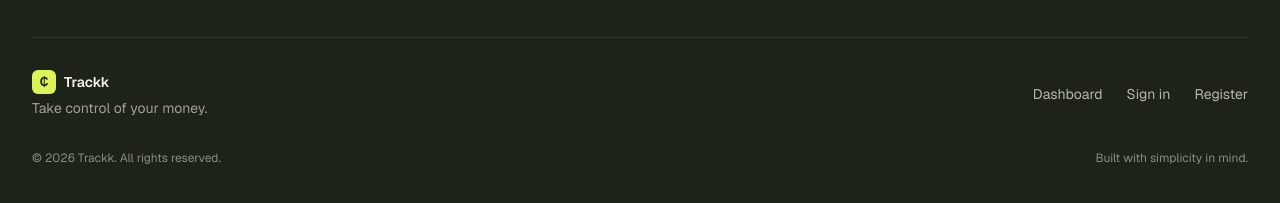
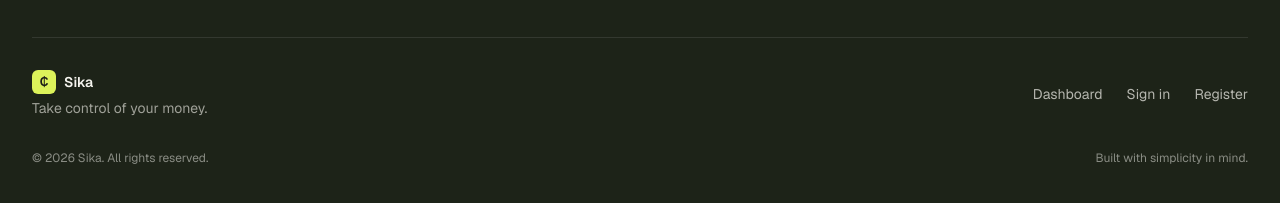
Before and after one commit to BernardSDev/expense-tracker.frontend, a Next.js app: page / in a window 1280 px wide. Shown: the part 2591-2794 px from the top of the page. Built offline with nearby package versions, Linux system fonts and the light colour scheme.

Commit message:
Rename app to Sika

```diff
--- a/src/app/layout.tsx
+++ b/src/app/layout.tsx
@@ -19,8 +19,8 @@ const geistMono = Geist_Mono({
 
 export const metadata: Metadata = {
     title: {
-        default: "Trackk · Expense tracker",
-        template: "%s · Trackk",
+        default: "Sika · Expense tracker",
+        template: "%s · Sika",
     },
     description: "Track your spending, organise it by category and see where your money goes.",
 };
--- a/src/app/login/page.tsx
+++ b/src/app/login/page.tsx
@@ -99,7 +99,7 @@ function LoginPageContent() {
                         </span>
 
                         <span className="text-[17px] font-semibold tracking-[-0.03em] text-text-primary">
-                            Trackk
+                            Sika
                         </span>
                     </Link>
                 </header>
--- a/src/app/page.tsx
+++ b/src/app/page.tsx
@@ -21,7 +21,7 @@ export default function Home() {
                             </span>
 
                             <span className="text-[17px] font-semibold tracking-[-0.03em] text-text-primary">
-                                Trackk
+                                Sika
                             </span>
                         </Link>
 
--- a/src/app/register/page.tsx
+++ b/src/app/register/page.tsx
@@ -79,7 +79,7 @@ export default function RegisterPage() {
                         </span>
 
                         <span className="text-[17px] font-semibold tracking-[-0.03em] text-text-primary">
-                            Trackk
+                            Sika
                         </span>
                     </Link>
                 </header>
--- a/src/components/Footer.tsx
+++ b/src/components/Footer.tsx
@@ -11,7 +11,7 @@ export default function Footer() {
                             >
                                 ₵
                             </span>
-                            Trackk
+                            Sika
                         </p>
                         <p className="mt-1 text-sm text-text-on-dark/60">
                             Take control of your money.
@@ -43,7 +43,7 @@ export default function Footer() {
                 </div>
 
                 <div className="mt-8 flex flex-col gap-2 text-xs text-text-on-dark/50 sm:flex-row sm:items-center sm:justify-between">
-                    <p>© 2026 Trackk. All rights reserved.</p>
+                    <p>© 2026 Sika. All rights reserved.</p>
 
                     <p>Built with simplicity in mind.</p>
                 </div>
--- a/src/components/navigation/AuthNavbar.tsx
+++ b/src/components/navigation/AuthNavbar.tsx
@@ -237,7 +237,7 @@ export default function AuthNavbar() {
                         </span>
 
                         <span className="text-[17px] font-semibold tracking-[-0.03em] text-text-primary">
-                            Trackk
+                            Sika
                         </span>
                     </Link>
                 </div>
@@ -334,7 +334,7 @@ export default function AuthNavbar() {
                     </span>
 
                     <span className="text-base font-semibold tracking-[-0.03em] text-text-primary">
-                        Trackk
+                        Sika
                     </span>
                 </Link>
             </header>
```
